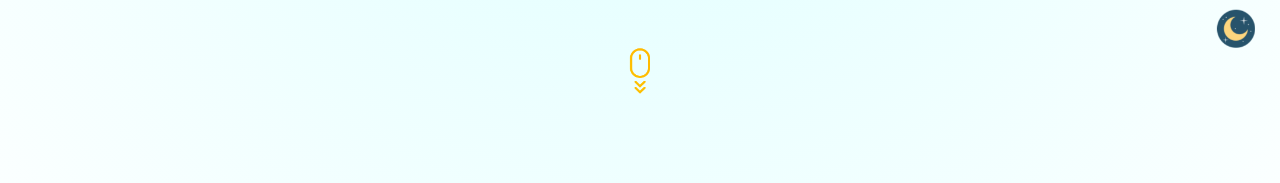
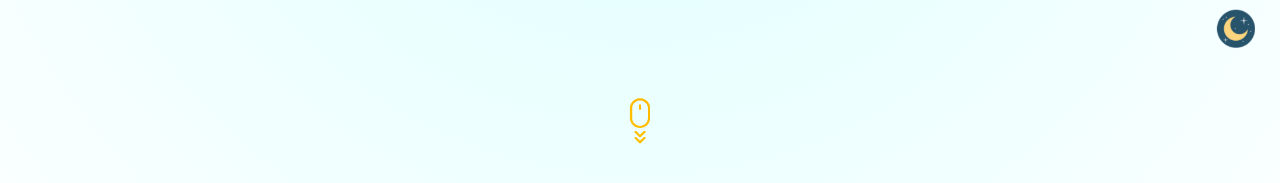
Before and after one commit to YoussefTurkey/qorra, a React (Create React App) app: page / in a window 1280 px wide. Shown: the part 721-904 px from the top of the page. Built offline with nearby package versions, Linux system fonts and the light colour scheme.

Commit message:
scroll-position

```diff
--- a/src/assets/scss/components/homePage/_welcome.scss
+++ b/src/assets/scss/components/homePage/_welcome.scss
@@ -57,7 +57,7 @@
     .scroll_down{
         animation: 1s ease-in-out infinite float;
         width: 7%;
-        margin: 50px auto 0 auto;
+        margin: 100px auto 0 auto;
         cursor: pointer;
     }
 }
```
